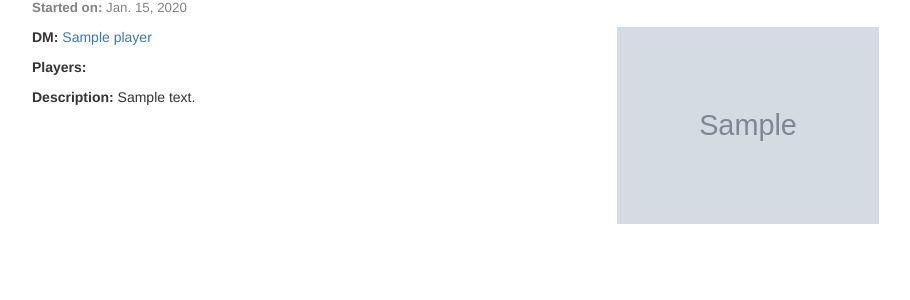
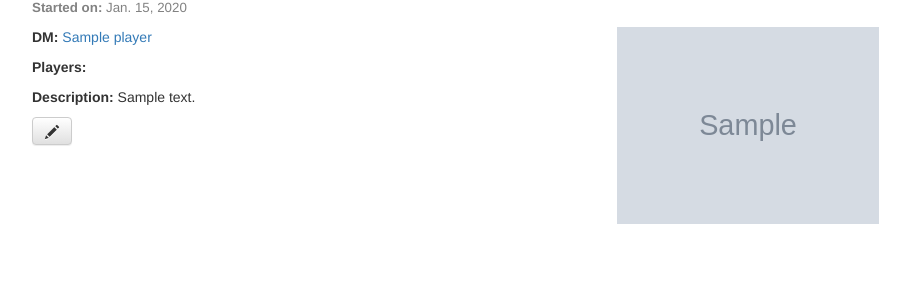
Before and after one commit to eyefox47/dally-stats, a Django app: page /campaigns/1/ in a window 1280 px wide. Shown: the part 269-569 px from the top of the page, without its empty margins (38-948 px from the left). Run offline with Django 3.2, Linux system fonts and the light colour scheme; a user stored in the database is signed in; tables that the repository leaves empty hold one stand-in row (values such as "Sample post"); grey boxes marked "Sample" are stand-in pictures; some libraries are stand-ins or nearby versions.

Commit message:
added edit and add buttons for campaigns finishing #9

```diff
--- a/stally/templates/stally/_campaign_attributes.html
+++ b/stally/templates/stally/_campaign_attributes.html
@@ -14,6 +14,10 @@
           <a href="{% url 'player_detail' pk=player.pk %}">{{ player }}</a>
         {% endfor %}
       <p><b>Description:</b> {{ campaign.description|linebreaksbr }}</p>
+      {% if perms.stally.change_campaign %}
+        <a class="btn btn-default" href="{% url 'campaign_edit' pk=campaign.pk %}">
+            <span class="glyphicon glyphicon-pencil"></span></a>
+      {% endif %}
     </div>
 
 </div>
--- a/stally/templates/stally/base.html
+++ b/stally/templates/stally/base.html
@@ -58,6 +58,7 @@
                               <li><a href="{% url 'npc_new' %}" class="">Add NPC</a></li>
                               <li><a href="{% url 'character_new' %}" class="">Add Character</a></li>
                               <li><a href="{% url 'pokemon_new' %}" class="">Add Pokémon</a></li>
+                              <li><a href="{% url 'campaign_new' %}" class="">Add Campaign</a></li>
                           </ul>
                       </li>
                       <li class="dropdown">
```
